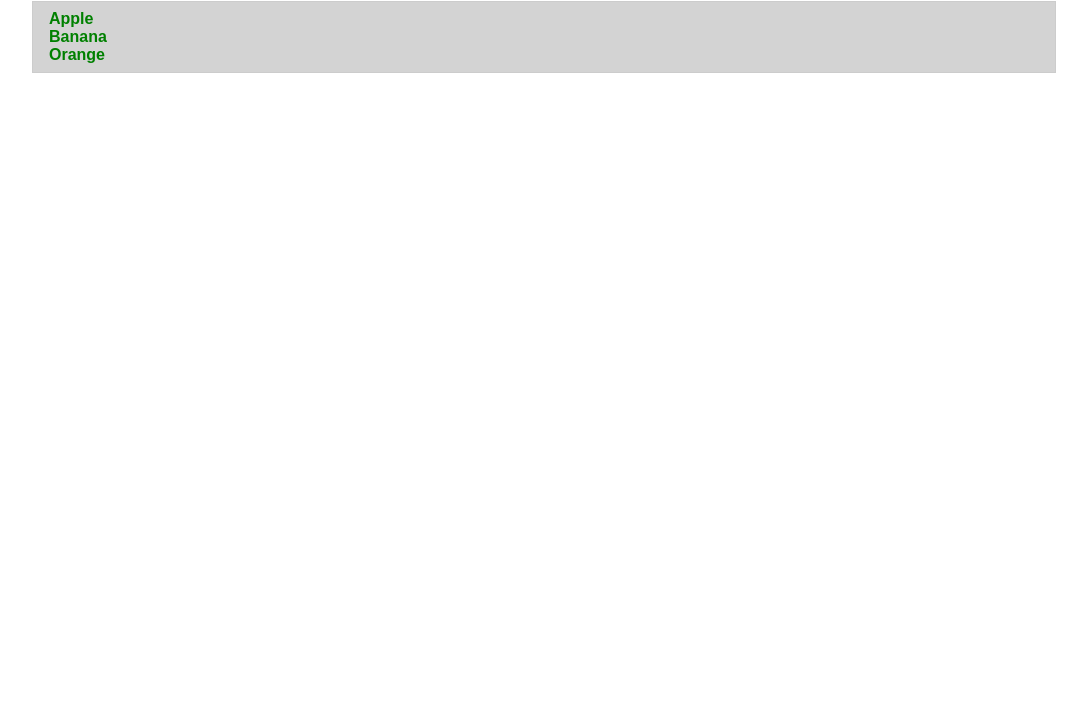
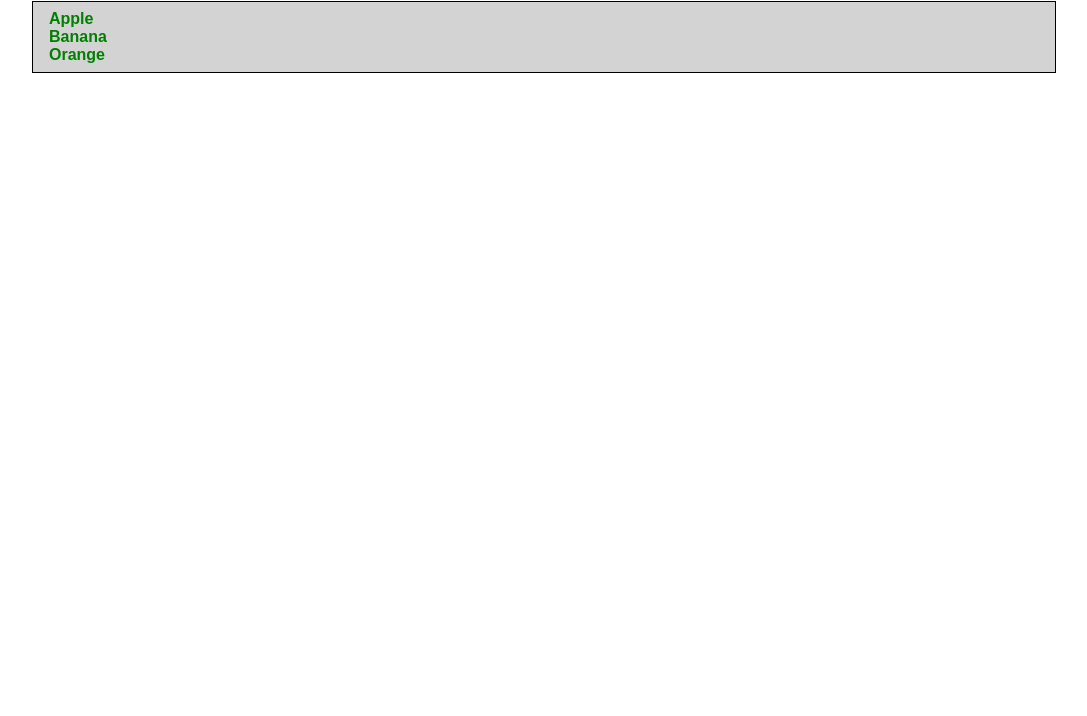
Before and after one commit to M-NAWJHA/technical-assessment-GSG, a plain HTML site: page index.html in a window 1280 px wide. Shown: the part 84-800 px from the top of the page, without its empty margins (96-1183 px from the left). Drawn offline with Linux system fonts and the light colour scheme.

Commit message:
Remove border color from ".product_list"

```diff
--- a/style.css
+++ b/style.css
@@ -23,7 +23,7 @@ body {
 }
 
 .product_list {
-    border: 1px solid #ccc;
+    border: 1px solid ;
     background-color: lightgray;
     list-style: none;
     padding: 0.5rem 1rem;
```
